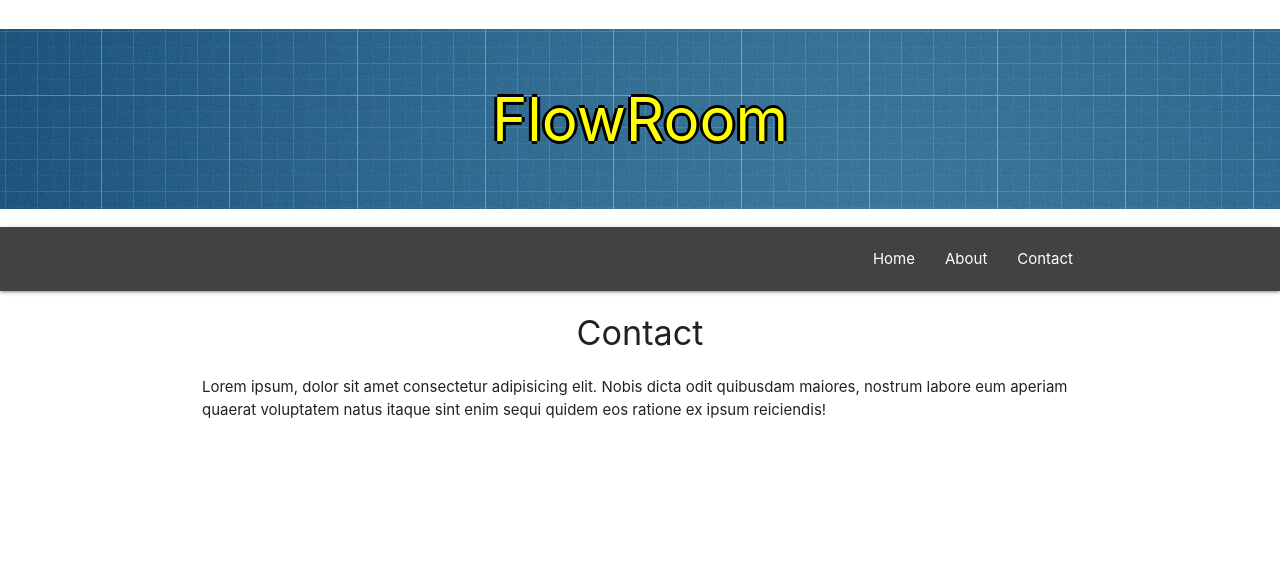
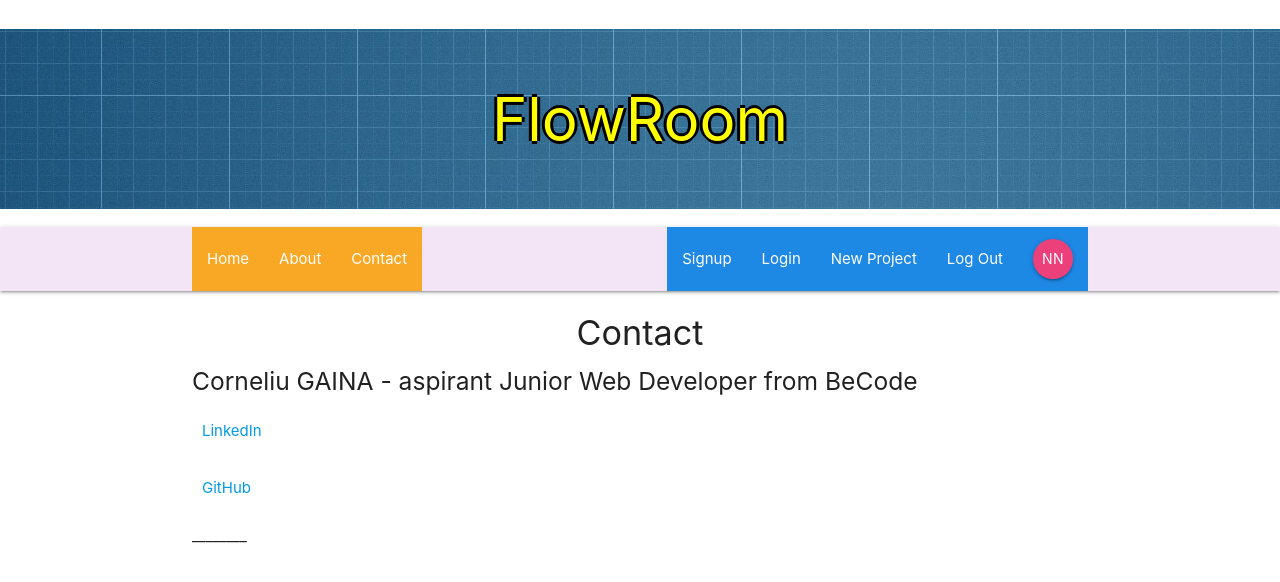
Before and after one commit to corneliushka/flowroom, a React (Create React App) app: page /flowroom/contact in a window 1280 px wide. Shown: the top 582 px of the page. Built offline with nearby package versions, Linux system fonts and the light colour scheme.

Commit message:
navbar template ok - just add authentification features from firebase

```diff
--- a/src/components/Contact.js
+++ b/src/components/Contact.js
@@ -9,8 +9,10 @@ const Contact = (props) => {
     return (
         <div className="container">
             <h4 className="center">Contact</h4>
-            <p>Lorem ipsum, dolor sit amet consectetur adipisicing elit. Nobis dicta odit quibusdam maiores, nostrum labore eum aperiam quaerat voluptatem natus itaque sint enim sequi quidem eos ratione ex ipsum reiciendis!</p>
-        </div>
+            <h5>Corneliu GAINA - aspirant Junior Web Developer from BeCode</h5>
+            <p><a href="https://www.linkedin.com/in/corneliugaina/">LinkedIn</a></p>
+            <p><a href="https://github.com/corneliushka">GitHub</a></p>
+________</div>
     )
 }
 
--- a/src/components/layout/Navbar.js
+++ b/src/components/layout/Navbar.js
@@ -1,5 +1,8 @@
 import React from 'react';
-import { Link, NavLink, withRouter } from 'react-router-dom'
+import { Link, NavLink, withRouter } from 'react-router-dom';
+import SignedInLinks from './SignedInLinks';
+import SignedOutLinks from './SignedOutLinks';
+
 
 const Navbar = (props) => {
 /*     console.log(props)
@@ -7,13 +10,18 @@ const Navbar = (props) => {
         props.history.push('/about')
     }, 2000)  */
     return (
-        <nav className="nav-wrapper grey darken-3">
+        <nav className="nav-wrapper purple lighten-5">
             <div className="container">
-                <ul className="right">
+                <ul className="right blue darken-1 activity">
+                    <SignedOutLinks/>
+                    <SignedInLinks/>
+                </ul>
+                <ul className="left yellow darken-3 consulting">
                     <li><Link to="/flowroom/home">Home</Link></li>
                     <li><Link to="/flowroom/about">About</Link></li>
                     <li><NavLink to="/flowroom/contact">Contact</NavLink></li> {/* NavLink permits to have a class active, it helps to stylizing when URL matches */}
                 </ul>
+
             </div>
         </nav>
     )
--- a/src/components/layout/SignedInLinks.js
+++ b/src/components/layout/SignedInLinks.js
@@ -0,0 +1,19 @@
+import React from 'react';
+import { Link, NavLink } from 'react-router-dom';
+
+const SignedInLinks = (props) => {
+    return (
+        <ul className="left yellow darken-3 consulting">
+            <li><Link to='/flowroom/home'></Link></li>
+            <li><Link to='/flowroom/about'></Link></li>
+            <li><Link to='/flowroom/contact'></Link></li>
+        </ul>,
+        <ul className="right blue darken-1 activity">
+            <li><NavLink to='/'>New Project</NavLink></li>
+            <li><NavLink to='/'>Log Out</NavLink></li>
+            <li><NavLink to='/' className="btn btn-floating pink lighten-1">NN</NavLink></li>
+        </ul>
+    )
+}
+
+export default SignedInLinks;
--- a/src/components/layout/SignedOutLinks.js
+++ b/src/components/layout/SignedOutLinks.js
@@ -0,0 +1,18 @@
+import React from 'react';
+import { Link, NavLink } from 'react-router-dom';
+
+const SignedOutLinks = (props) => {
+    return (
+        <ul className="left yellow darken-3 consulting">
+            <li><Link to='/flowroom/home'></Link></li>
+            <li><Link to='/flowroom/about'></Link></li>
+            <li><Link to='/flowroom/contact'></Link></li>
+        </ul>,
+        <ul className="right blue darken-1 activity">
+            <li><NavLink to='/'>Signup</NavLink></li>
+            <li><NavLink to='/'>Login</NavLink></li>
+        </ul>
+    )
+}
+
+export default SignedOutLinks;
--- a/src/index.css
+++ b/src/index.css
@@ -50,3 +50,16 @@ code {
   font-family: source-code-pro, Menlo, Monaco, Consolas, "Courier New",
     monospace;
 }
+
+.activity {
+  display: flex;
+  flex-direction: row;
+  justify-content: flex-start;
+}
+
+/*
+.consulting {
+  display: flex;
+  flex-direction: column;
+  justify-content: flex-end;
+} */
```
